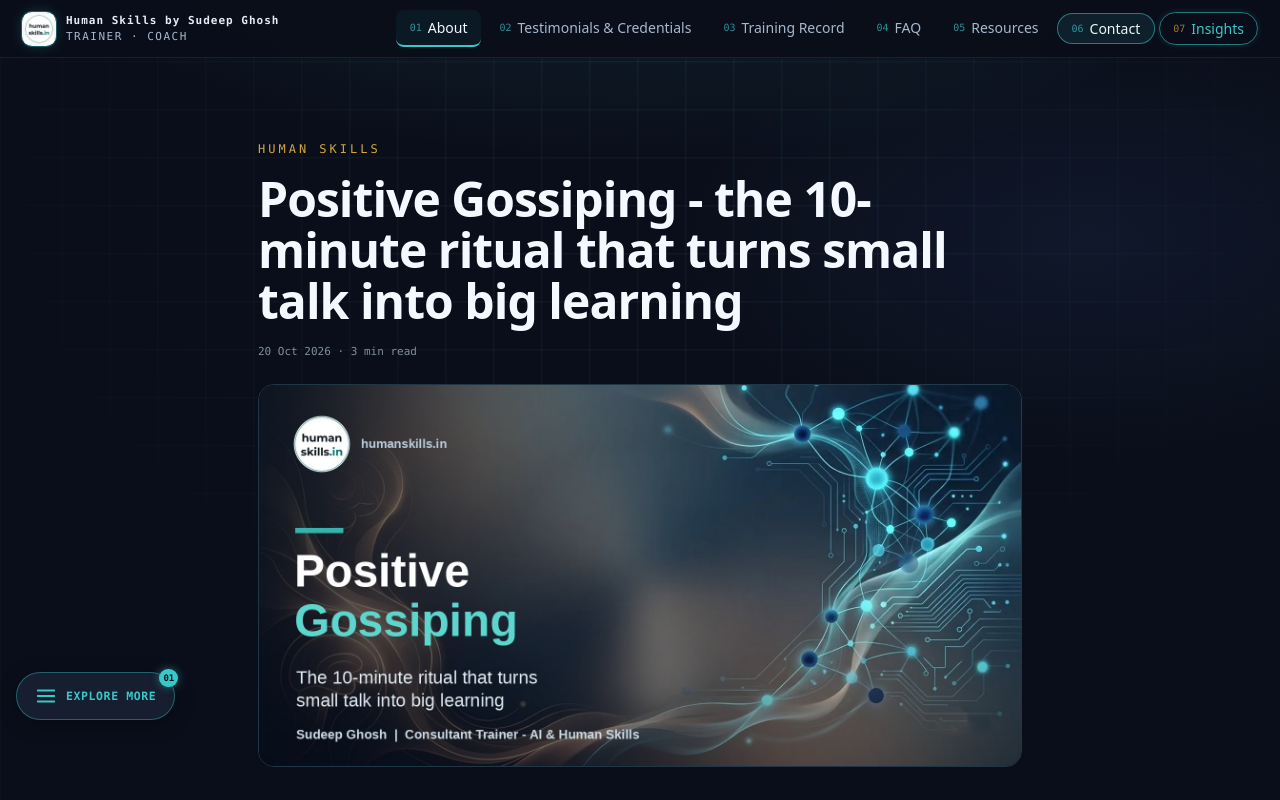
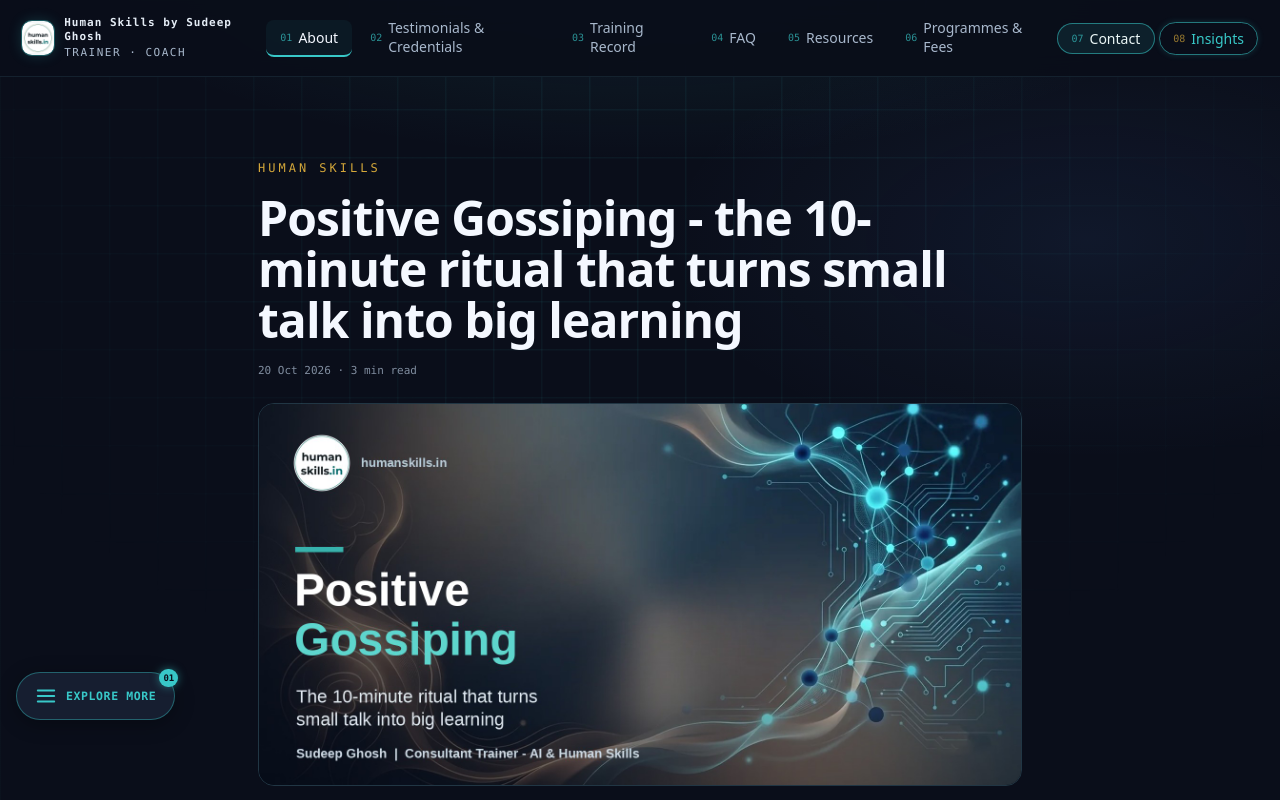
Before and after one commit to ghoshsudeep27-commits/Sudeep-Digital-Profile, a plain HTML site: page blog/positive-gossiping.html in a window 1280 px wide. Shown: the top 800 px of the page. Drawn offline with Linux system fonts and the light colour scheme.

Commit message:
feat: Programmes & Fees in the nav on blog/positive-gossiping.html

```diff
--- a/blog/positive-gossiping.html
+++ b/blog/positive-gossiping.html
@@ -2054,8 +2054,9 @@ html, body { overflow-x: clip; }
     <a href="../training.html" class="nav-link"><span class="nav-num">03</span> Training Record</a>
     <a href="../faq.html" class="nav-link"><span class="nav-num">04</span> FAQ</a>
     <a href="../free-resources.html" class="nav-link"><span class="nav-num">05</span> Resources</a>
-    <a href="../contact.html" class="nav-link nav-link--cta"><span class="nav-num">06</span> Contact</a>
-    <a href="../blog/" class="nav-link nav-link--hot"><span class="nav-num">07</span> Insights</a>
+    <a href="../portfolio.html" class="nav-link"><span class="nav-num">06</span> Programmes &amp; Fees</a>
+    <a href="../contact.html" class="nav-link nav-link--cta"><span class="nav-num">07</span> Contact</a>
+    <a href="../blog/" class="nav-link nav-link--hot"><span class="nav-num">08</span> Insights</a>
   </div>
   <button class="top-nav__toggle" id="navToggle" aria-label="Toggle navigation" aria-expanded="false">
     <span></span><span></span><span></span>
```
